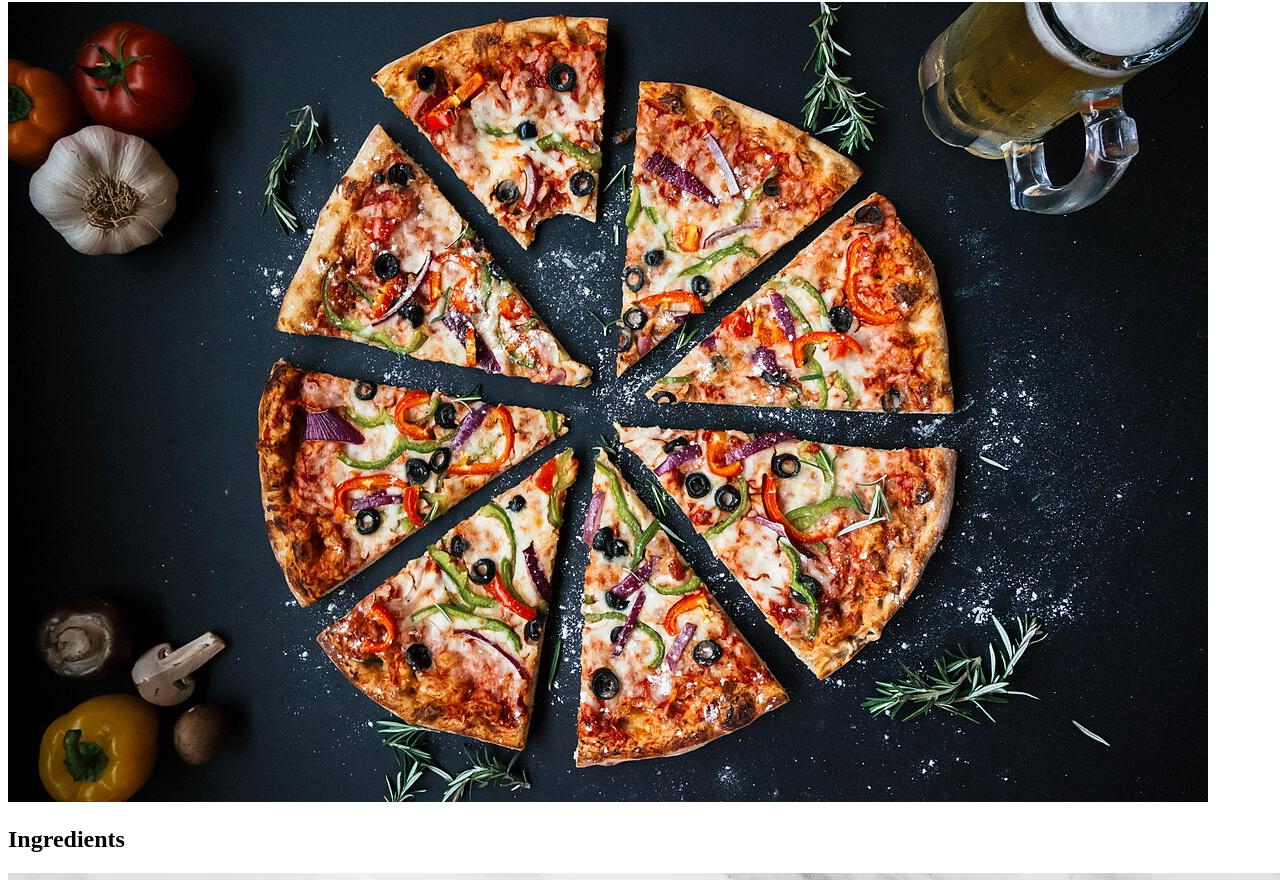
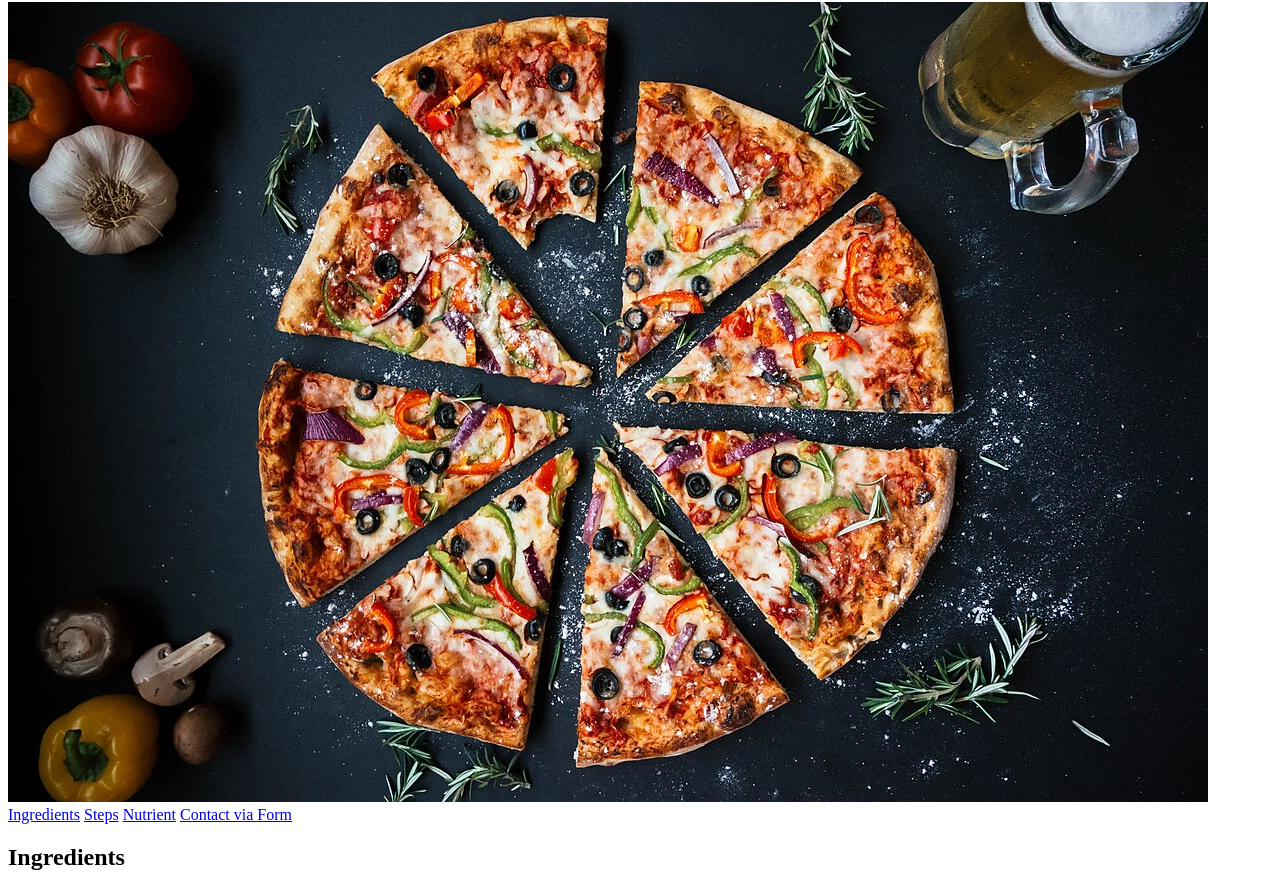
Before and after one commit to HachiYoku/assignment-2, a plain HTML site: page index.html in a window 1280 px wide. Shown: the part 78-958 px from the top of the page. Drawn offline with Linux system fonts and the light colour scheme.

Commit message:
add links

```diff
--- a/index.html
+++ b/index.html
@@ -7,10 +7,17 @@
     <title>Classic Margherita Pizza Recipe</title>
 </head>
 <body>
-    <header>
+    <header id="#header">
         <h1>Classic Margherita Pizza Recipe</h1>
         <img src="images/Pizza-3007395.jpg" alt="pizza photo">
     </header>
+    <nav>
+        <a href="#ingredients">Ingredients</a>
+        <a href="steps">Steps</a>
+        <a href="nutrient">Nutrient</a>
+        <a href="contact.html">Contact via Form</a>
+    </nav>
+
     <section id="ingredients">
         <h2>Ingredients</h2>
         <img src="images/ingredients.jpg" alt="">
@@ -23,7 +30,7 @@
             <li>Fresh basil leaves</li>
         </ul>
     </section>
-    <section id="Steps">
+    <section id="steps">
         <h2>Steps</h2>
         <ol>
             <li>Mix yeast and warm water; let it sit for 5 minutes.</li>
@@ -34,7 +41,7 @@
             <li>Garnish with fresh basil and serve hot.</li>
         </ol>
     </section>
-    <section id="Nutrient">
+    <section id="nutrient">
         <h2>Nutrient Facts</h2>
         <table border="1" cellspacing="0" cellpadding="10" >
             <tr>
@@ -58,6 +65,7 @@
     <footer>
         <p>Enjoy your homemade Margherita Pizza!</p>
     </footer>
+    <a href="#header">To Top</a>
 
 </body>
 </html>
```
Also changed, not shown: contact.html (added, +11 -0 lines).
